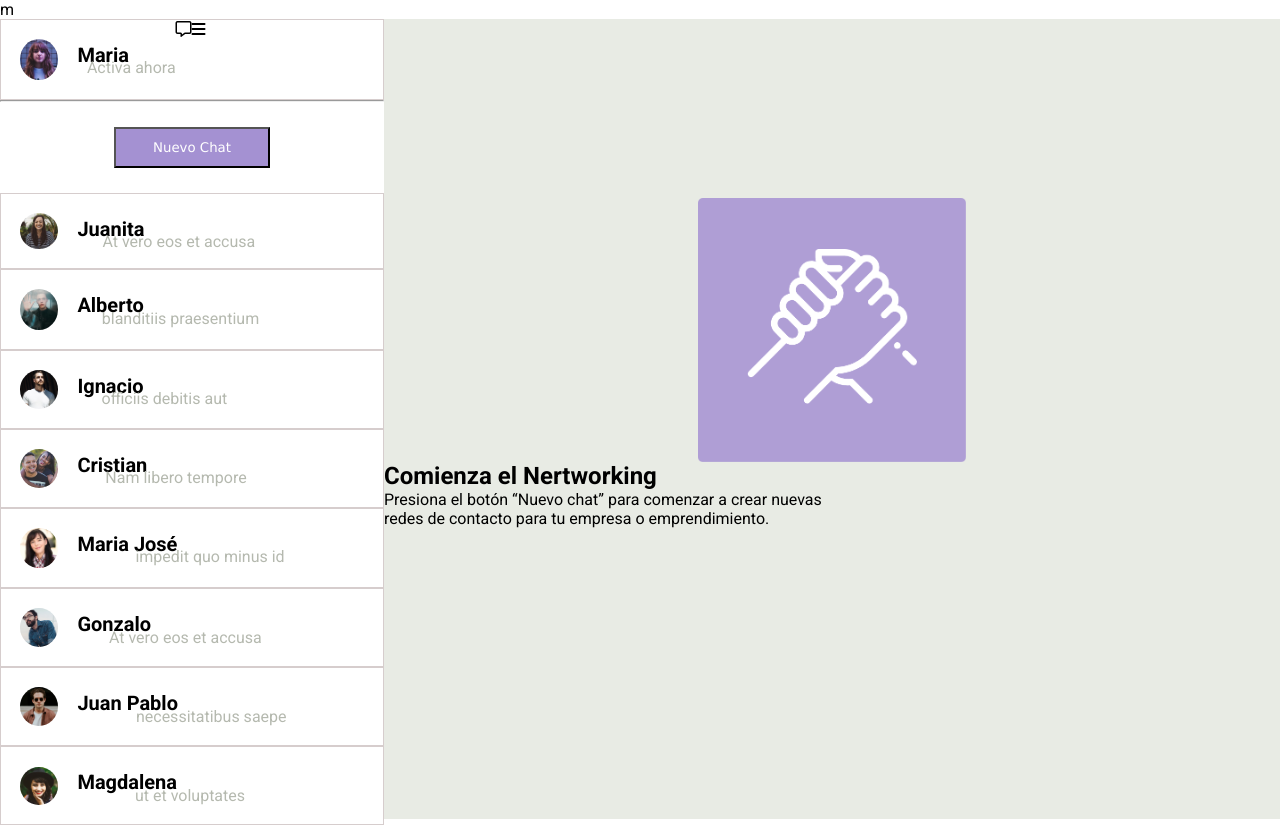
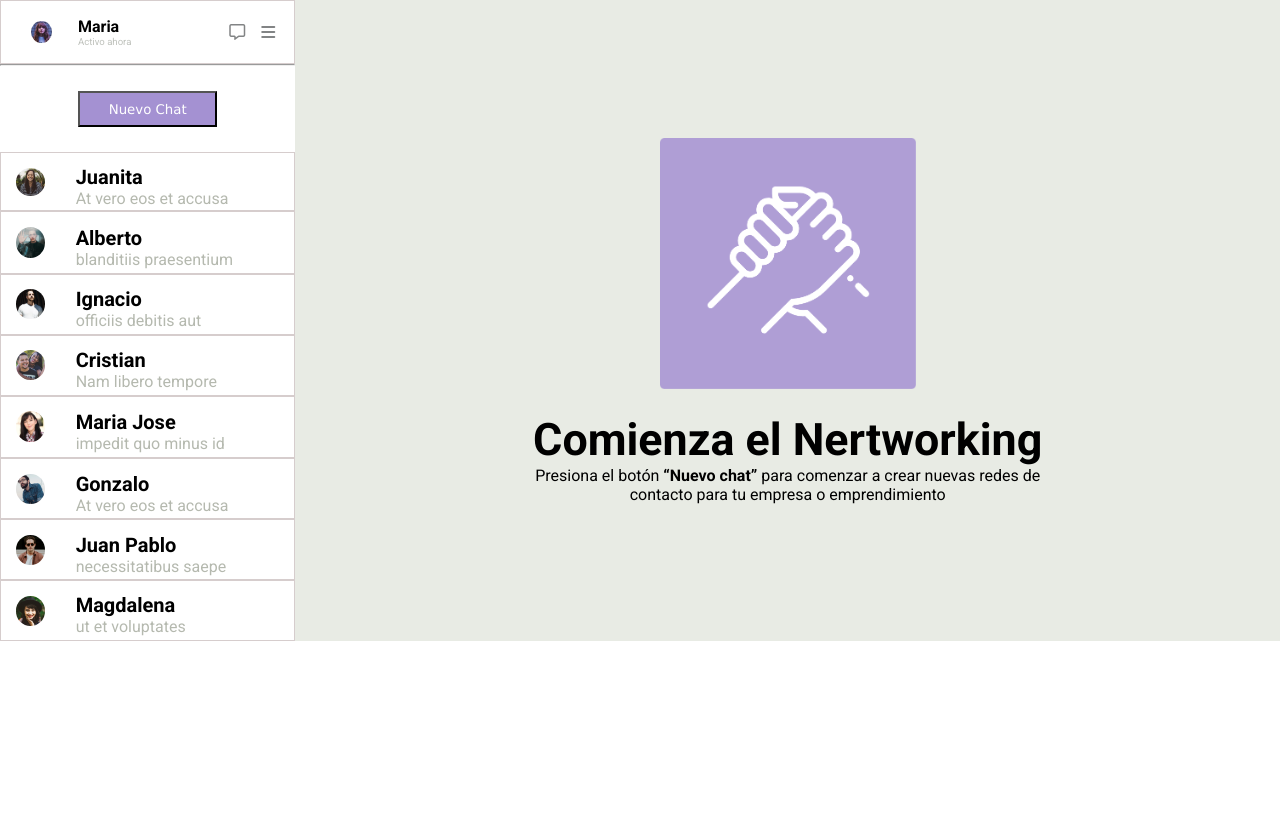
Before and after one commit to Katherine-NIeres/modulo-2-1, a plain HTML site: page index.html in a window 1280 px wide. After the commit the page ends 800 px from the top, so only its background shows below. Drawn offline with Linux system fonts and the light colour scheme.

Commit message:
detalles de diseno

```diff
--- a/asset/styles.css
+++ b/asset/styles.css
@@ -19,10 +19,14 @@
 
 }
 .navegador{
-    width: 70%;
-    height: 100vh;
+    display: flex;
+    flex-direction: column;
+    justify-content: center;
+    align-items: center;
+    width: 100%;
     background-color: #e8ebe4;
 }
+
 
 .nav-logo{
     display: flex;
@@ -30,16 +34,29 @@
 
 }
 
-.nav-logo img{
-    padding-top: 20%;
-    width: 30%;
-    height: auto;
+.navegador img{
+    width: 16rem;
+    margin-bottom: 1.5rem;
 }
+
+.texto-grande{
+    font-size: 2.8rem;
+}
+.negrita{
+    font-weight: bold;
+}
+.regular{
+    font-weight: 400;
+}
+
 /* menu de contactos*/
 
 .maria{
     display: flex;
     border: solid 1px rgb(214, 205, 205);
+    align-items: center;
+    justify-content: space-between;
+    padding: 0.6rem 1.2rem ;
 }
 
 .maria img{
@@ -47,8 +64,26 @@
     width: 10%;
     border-radius: 50%;
 }
-
-
+.datos{
+    font-family: 'Roboto', sans-serif;
+}
+.texto-md{
+    font-size: 1rem;
+    font-family: 'Roboto', sans-serif;
+}
+.texto-xs{
+    font-size: 0.6rem;
+    color: #bec1bb;
+    font-family: 'Roboto', sans-serif;
+}
+.iconos{
+    display: flex;
+    align-items: center;
+    gap: 1rem;
+}
+.iconos a{
+    color: #828485;
+}
 .nombre{
     font-family: 'Roboto', sans-serif;
     font-size: 20px;
@@ -58,13 +93,9 @@
 
 .estatus{
     color: #b5b9af;
-    margin: 10% 0 0 -11%;
+
 }
 
-.maria .icono-1{
-
-
-}
 
 .boton {
     display: flex;
@@ -81,9 +112,23 @@
     background-color: #a491d2;
 }
 
+.boton-chat:hover{
+    background-color: #7b7880;
+    cursor:pointer;
+}
+
 .usuario{
     display: flex;
     border: solid 1px rgb(214, 205, 205);
+}
+
+.usuario-perfil{
+    display: flex;
+    align-items: center;
+}
+
+.datos{
+    margin-left: 16px;
 }
 
 .usuario img{
@@ -99,5 +144,8 @@
 }
 
 .texto{
-    justify-content: center;
+    width: 35rem;
+    text-align: center;
+    padding: 0 0.5rem;
+
 }
--- a/index.html
+++ b/index.html
@@ -3,11 +3,8 @@
 <head>
     <meta charset="UTF-8">
     <meta name="viewport" content="width=device-width, initial-scale=1.0">
-    <title>desafio-mensajeria</title> m
+    <title>desafio-mensajeria</title>
     <link rel="stylesheet" href="./asset/styles.css"/>
-    <link rel="preconnect" href="https://fonts.googleapis.com">
-    <link rel="preconnect" href="https://fonts.gstatic.com" crossorigin>
-    <link href="https://fonts.googleapis.com/css2?family=Roboto:wght@100;300;500&display=swap" rel="stylesheet">
     <link rel="stylesheet" href="https://cdnjs.cloudflare.com/ajax/libs/font-awesome/6.4.2/css/all.min.css">
 </head>
 
@@ -15,74 +12,105 @@
     <section class="menu">
         <div class="contactos">
             <div class="maria">
-                <img src="./asset/imagenes/maria.jpg" alt="maria">
-                <p class="nombre"><strong> Maria</strong></p>
-                <p class="estatus">Activa ahora</p>
-                <div class="icono-1">
-                    <i class="fa-regular fa-message"></i>
+                <div class="usuario-perfil">
+                    <img class="img-maria" src="./asset/imagenes/maria.jpg" alt="maria">
+                        <div class="datos">
+                            <p class="texto-md"><strong>Maria</strong></p>
+                            <p class="texto-xs">Activo ahora</p>
                         </div>
-               <div class="icono-2">
-                     <i class="fa-solid fa-bars"></i>
                 </div>
-
+                        <div class="iconos">
+                            <a href="#"><i class="fa-regular fa-message"></i></a>
+                            <a href="#"><i class="fa-solid fa-bars"></i></a>
+                        </div>
             </div>
             <hr>
             <div class="boton">
                 <button class="boton-chat">Nuevo Chat</button>
             </div>
                 <div class="usuario">
+                    <div class="usuario-perfil">
                         <img src="./asset/imagenes/Screen Shot 2018-11-28 at 15.27.14.jpg" alt="maria">
+                            <div class="datos">
                                 <p class="nombres"><strong> Juanita</strong></p>
                                 <p class="estatus">At vero eos et accusa</p>
                             </div>
+                    </div>
+                </div>
                 <div class="usuario">
+                    <div class="usuario-perfil">
                         <img src="./asset/imagenes/Screen Shot 2018-11-28 at 15.32.16.jpg" alt="maria">
+                            <div class="datos">
                                 <p class="nombres"><strong> Alberto</strong></p>
                                 <p class="estatus">blanditiis praesentium</p>
                             </div>
+                    </div>
+                </div>
                 <div class="usuario">
+                    <div class="usuario-perfil">
                         <img src="./asset/imagenes/Screen Shot 2018-11-28 at 15.30.34.jpg" alt="maria">
+                            <div class="datos">
                                 <p class="nombres"><strong> Ignacio</strong></p>
                                 <p class="estatus">officiis debitis aut</p>
                             </div>
+                    </div>
+                </div>
                 <div class="usuario">
+                    <div class="usuario-perfil">
                         <img src="./asset/imagenes/Screen Shot 2018-11-28 at 15.28.30.jpg" alt="maria">
+                            <div class="datos">
                                 <p class="nombres"><strong> Cristian</strong></p>
                                 <p class="estatus">Nam libero tempore</p>
                             </div>
+                    </div>
+                </div>
                 <div class="usuario">
+                    <div class="usuario-perfil">
                         <img src="./asset/imagenes/Screen Shot 2018-11-28 at 15.32.44.jpg" alt="maria">
-                    <p class="nombres"><strong> Maria José</strong></p>
+                            <div class="datos">
+                                <p class="nombres"><strong> Maria Jose</strong></p>
                                 <p class="estatus">impedit quo minus id</p>
                             </div>
+                    </div>
+                </div>
                 <div class="usuario">
+                    <div class="usuario-perfil">
                         <img src="./asset/imagenes/Screen Shot 2018-11-28 at 15.31.09.jpg" alt="maria">
+                            <div class="datos">
                                 <p class="nombres"><strong> Gonzalo</strong></p>
                                 <p class="estatus">At vero eos et accusa</p>
                             </div>
+                    </div>
+                </div>
                 <div class="usuario">
+                    <div class="usuario-perfil">
                         <img src="./asset/imagenes/Screen Shot 2018-11-28 at 15.30.54.jpg" alt="maria">
+                            <div class="datos">
                                 <p class="nombres"><strong> Juan Pablo</strong></p>
                                 <p class="estatus">necessitatibus saepe</p>
                             </div>
+                    </div>
+                </div>
                 <div class="usuario">
+                    <div class="usuario-perfil">
                         <img src="./asset/imagenes/Screen Shot 2018-11-28 at 15.28.04.jpg" alt="maria">
+                            <div class="datos">
                                 <p class="nombres"><strong> Magdalena</strong></p>
                                 <p class="estatus">ut et voluptates</p>
+                            </div>
+                    </div>
                 </div>
 
 
         </div>
 
         <div class="navegador">
-            <div class="nav-logo">
-                <img src="./asset/imagenes/hand.png" width="100px" height="100px" alt=" mano logo">
+                <img src="./asset/imagenes/hand.png"  alt=" mano logo">
 
-            </div>
             <div class="texto" >
-                <h1>Comienza el Nertworking</h1>
-                <p>Presiona el botón “Nuevo chat” para comenzar a crear nuevas</p>
-                <p>redes de contacto para tu empresa o emprendimiento.</p>
+                <p class="texto-grande negrita ">Comienza el Nertworking</p>
+                <p class="texto-md regular ">Presiona el botón <b>“Nuevo chat”</b> para comenzar a crear nuevas
+                redes de contacto para tu empresa o emprendimiento</p>
             </div>
 
         </div>
```
Lines whose indentation alone changed are shown as unchanged.
